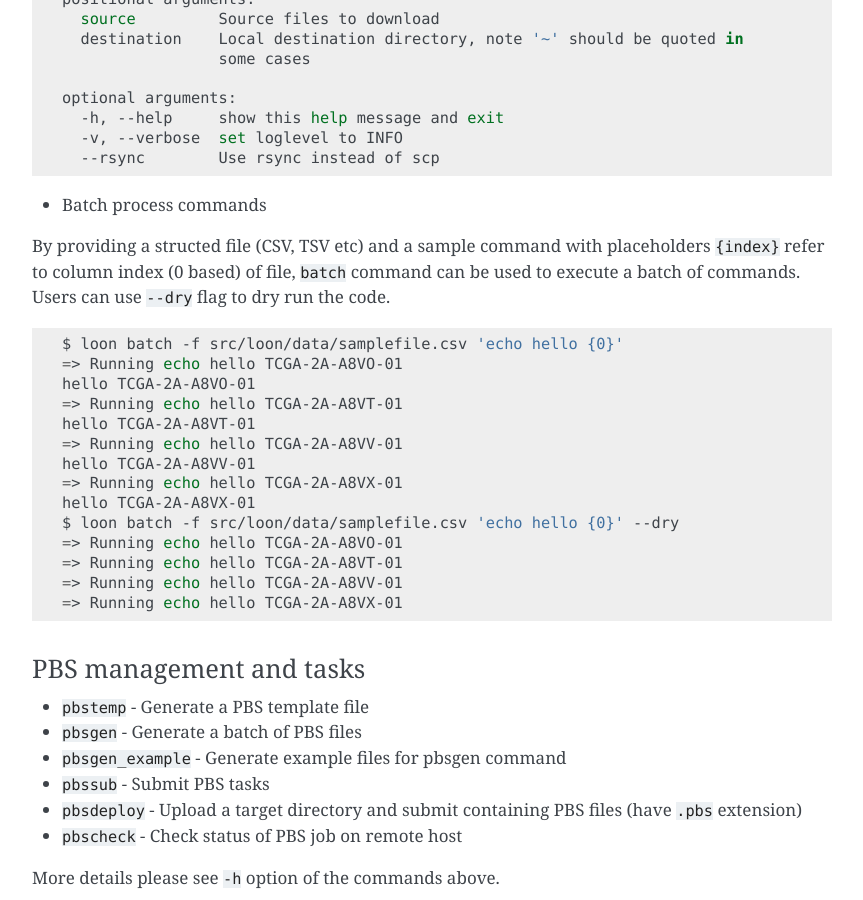
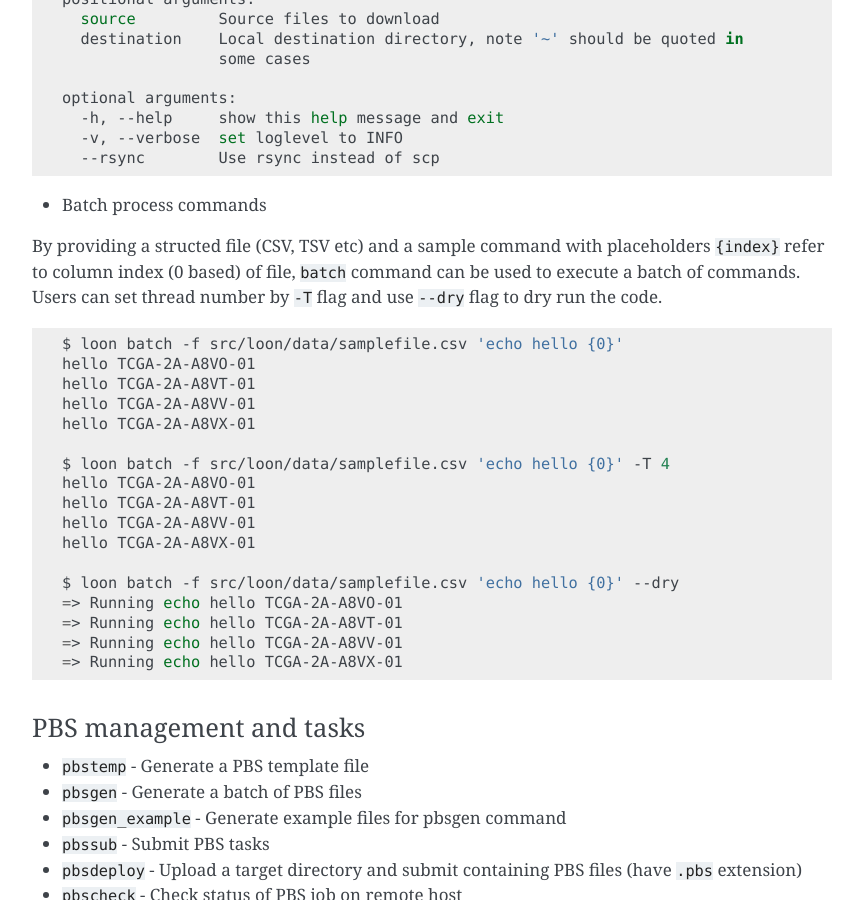
Before and after one commit to ShixiangWang/loon, a Sphinx documentation site: the page built from docs/README.md, in a window 1280 px wide and 900 px high, scrolled down 3970 px. Shown: the whole window, without its empty margins (338-1201 px from the left). Built offline with Sphinx 7.4.7, drawn with Linux system fonts in a browser that asks for light colours.

````diff
--- a/CHANGELOG.rst
+++ b/CHANGELOG.rst
@@ -1,6 +1,11 @@
 =========
 Changelog
 =========
+
+Version 0.2.0
+=============
+
+- Added thread option to `batch` command
 
 Version 0.1.19
 =============
--- a/docs/README.md
+++ b/docs/README.md
@@ -201,18 +201,21 @@ optional arguments:
 
 - Batch process commands
 
-By providing a structed file (CSV, TSV etc) and a sample command with placeholders `{index}` refer to column index (0 based) of file, `batch` command can be used to execute a batch of commands. Users can use `--dry` flag to dry run the code.
+By providing a structed file (CSV, TSV etc) and a sample command with placeholders `{index}` refer to column index (0 based) of file, `batch` command can be used to execute a batch of commands. Users can set thread number by `-T` flag and use `--dry` flag to dry run the code.
 
 ```shell
 $ loon batch -f src/loon/data/samplefile.csv 'echo hello {0}'
-=> Running echo hello TCGA-2A-A8VO-01
 hello TCGA-2A-A8VO-01
-=> Running echo hello TCGA-2A-A8VT-01
 hello TCGA-2A-A8VT-01
-=> Running echo hello TCGA-2A-A8VV-01
 hello TCGA-2A-A8VV-01
-=> Running echo hello TCGA-2A-A8VX-01
 hello TCGA-2A-A8VX-01
+
+$ loon batch -f src/loon/data/samplefile.csv 'echo hello {0}' -T 4
+hello TCGA-2A-A8VO-01
+hello TCGA-2A-A8VT-01
+hello TCGA-2A-A8VV-01
+hello TCGA-2A-A8VX-01
+
 $ loon batch -f src/loon/data/samplefile.csv 'echo hello {0}' --dry
 => Running echo hello TCGA-2A-A8VO-01
 => Running echo hello TCGA-2A-A8VT-01
--- a/src/loon/__init__.py
+++ b/src/loon/__init__.py
@@ -1,7 +1,7 @@
 # -*- coding: utf-8 -*-
 import os
 
-__version__ = "0.1.19"
+__version__ = "0.2.0"
 __author__ = "ShixiangWang"
 __copyright__ = "ShixiangWang"
 __license__ = "mit"
````
Also changed, not shown: README.md (+8 -5 lines), 2 other files.
